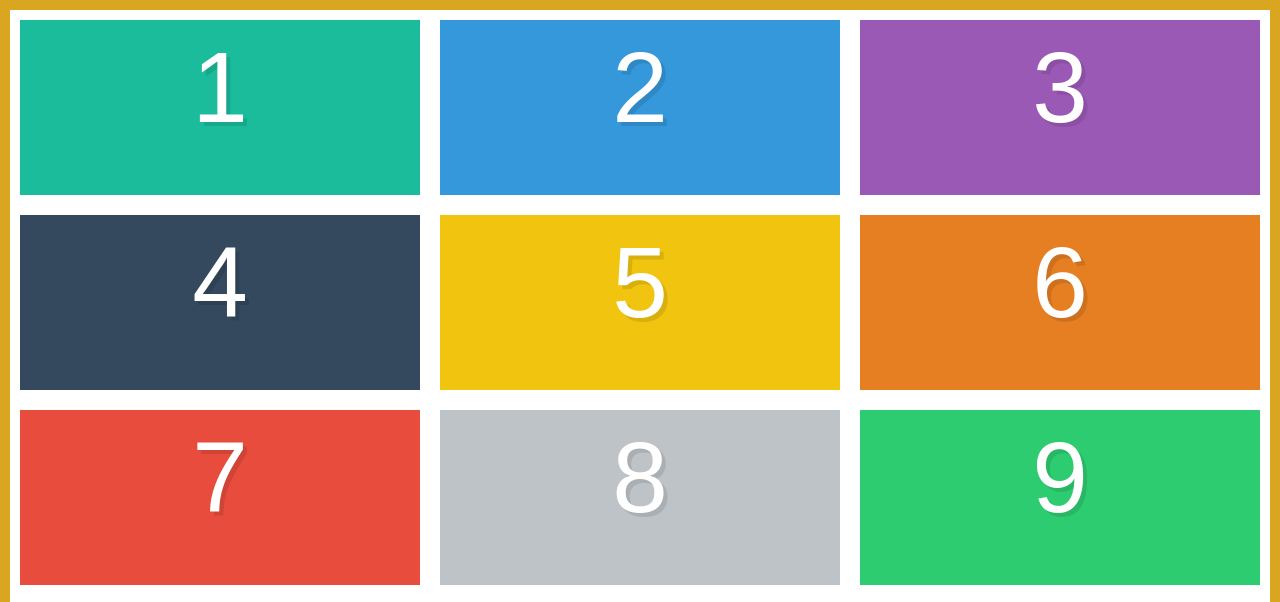
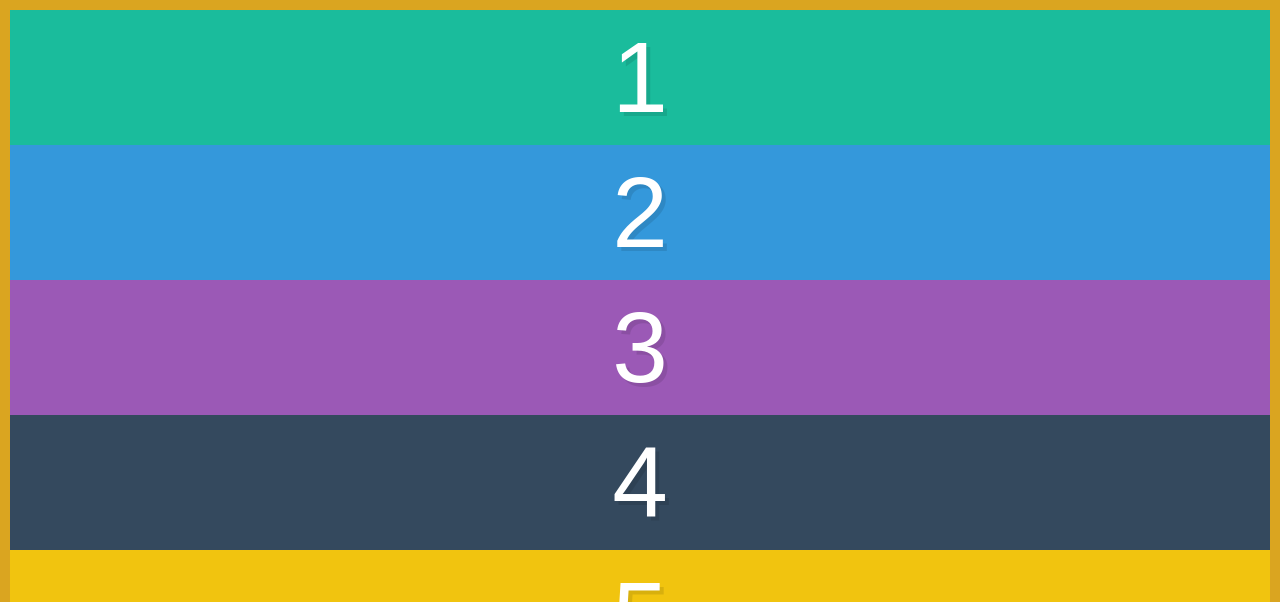
Before and after one commit to david82213/flexbox, a plain HTML site: page alignment-and-centering/index.html in a window 1280 px wide. Shown: the top 602 px of the page. Drawn offline with Linux system fonts and the light colour scheme.

Commit message:
justify-content with flex-direction

```diff
--- a/alignment-and-centering/style.css
+++ b/alignment-and-centering/style.css
@@ -30,20 +30,31 @@ input[type=reset],input[type=submit]{-webkit-appearance:button;cursor:pointer;}b
 
 /* We start writing out flexbox here. The above is just page setup */
 .container {
-  display:flex;
+  /*display:flex;
   border: 10px solid goldenrod;
-  min-height: 100vh;
+  min-height: 100vh;*/
+
   /*flex-direction: row; row is default */
   /* column, row, row-reverse, column-reverse */
 
   /* stretch across x-axis and y-axis */
   /* each box is 33.3% of the view width from below css */
-  flex-wrap: wrap; /* default is nowrap; theres wrap-reverse */
+  /*flex-wrap: wrap; default is nowrap; theres wrap-reverse */
+
+  /* ------------------------------------------- */
+  display: flex;
+  justify-content: space-between; /* flex-start, flex-end, space-between, space-around, center */
+  border: 10px solid goldenrod;
+  flex-direction: column;
+  min-height: 100vh;
 }
 
 .box{
   /* calc will do the math */
   /* 20px because 10px on each side due to margin */
-  width: calc(33.333% - 20px);
-  margin: 10px;
+  /*width: calc(33.333% - 20px);
+  margin: 10px;*/
+
+  /* ------------------------------------------- */
+
 }
```
